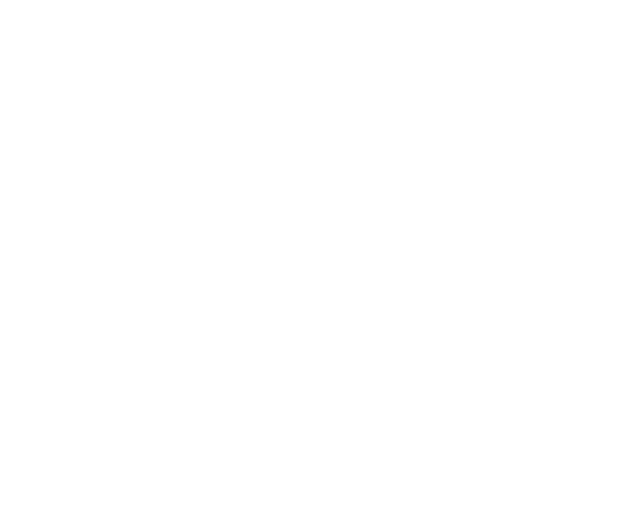
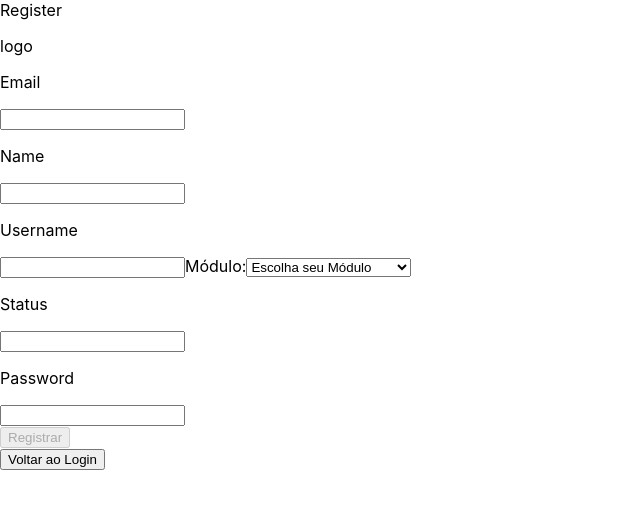
Before and after one commit to martinsfaah/Tryitter-frontend, a React (Create React App) app: page /register in a window 1280 px wide. Before the commit this address had no page. Shown: the top 508 px of the page, without its empty margins (0-640 px from the left). Built offline with nearby package versions, Linux system fonts and the light colour scheme.

Commit message:
:sparkles: feat: Adicionando página de register

```diff
--- a/src/App.js
+++ b/src/App.js
@@ -10,7 +10,7 @@ import {
 // import { Provider } from './context/Provider';
 
 import Login from './pages/Login';
-// import Register from './pages/Register';
+import Register from './pages/Register';
 // import Feed from './pages/Feed';
 
 export default function App() {
@@ -20,7 +20,7 @@ export default function App() {
         <Route path="/login" element={<Login />} />
         <Route exact path="/" element={<Navigate replace to="/login" />} />
         {/* <Route path="/feed" element={<Feed />} /> */}
-        {/* <Route path="/register" element={<Register />} /> */}
+        <Route path="/register" element={<Register />} />
       </Routes>
     </Router>
   );
--- a/src/pages/Login.jsx
+++ b/src/pages/Login.jsx
@@ -83,7 +83,7 @@ export default function Login() {
         <div>
           <button
             type="button"
-            onClick={ () => history.push('/register') }
+            onClick={ () => history('/register') }
           >
             Criar conta
           </button>
--- a/src/pages/Register.jsx
+++ b/src/pages/Register.jsx
@@ -0,0 +1,125 @@
+import React, { useState, useEffect } from 'react';
+import { useNavigate } from 'react-router';
+
+export default function Register() {
+  const [email, setEmail] = useState('');
+  const [password, setPassword] = useState('');
+  const [username, setUsername] = useState('');
+  const [name, setName] = useState('');
+  const [modulo, setModulo] = useState('');
+  const [status, setStatus] = useState('');
+  const [button, setButton] = useState(true);
+  const history = useNavigate();
+
+  async function handleRegisterButton(e) {
+    e.preventDefault();
+    // try {
+    //   // const req = await requestInfo({ email, password });
+    //   localStorage.setItem('user', JSON.stringify(req));
+    //   setIsloginSuced(true);
+    // } catch (error) {
+    //   return setIsLoginValid(false);
+    // }
+  }
+
+  useEffect(() => {
+    function validateInputs() {
+      const regexEmail = /^\w+([.-]?\w+)*@\w+([.-]?\w+)*(\.\w{2,3})+$/;
+      const MIN_PASSWORD = 8;
+      const MIN_TEXT_LENGTH = 5;
+      if (
+        email.match(regexEmail)
+        && parseFloat(password.length) >= MIN_PASSWORD
+        && parseFloat(name.length) >= MIN_TEXT_LENGTH
+        && parseFloat(username.length) >= MIN_TEXT_LENGTH
+        && parseFloat(modulo.length) > 0
+        && parseFloat(status.length) > 0
+      ) {
+        return setButton(false);
+      }
+      return setButton(true);
+    }
+
+    validateInputs();
+  }, [password, email, name, username, modulo, status, history]);
+
+  return (
+    <>
+      <div>Register</div>
+      <p>logo</p>
+      <form>
+        <label htmlFor="email">
+          <p>Email</p>
+          <input
+            type="text"
+            value={ email }
+            onChange={ ({ target: { value } }) => setEmail(value) }
+          />
+        </label>
+        <label htmlFor="name">
+          <p>Name</p>
+          <input
+            type="text"
+            value={ name }
+            onChange={ ({ target: { value } }) => setName(value) }
+          />
+        </label>
+        <label htmlFor="username">
+          <p>Username</p>
+          <input
+            type="text"
+            value={ username }
+            onChange={ ({ target: { value } }) => setUsername(value) }
+          />
+        </label>
+        <label htmlFor="modulo">Módulo:
+          <select
+            name="modulo"
+            value={ modulo }
+            onChange={ ({ target: { value } }) => setModulo(value) }
+          >
+            <option value="">Escolha seu Módulo</option>
+            <option value="Fundamentos">Fundamentos</option>
+            <option value="Front-End">Front-End</option>
+            <option value="Back-End">Back-End</option>
+            <option value="Ciência da Computação">Ciência da Computação</option>
+          </select>
+        </label>
+
+        <label htmlFor="status">
+          <p>Status</p>
+          <input
+            type="text"
+            value={ status }
+            onChange={ ({ target: { value } }) => setStatus(value) }
+          />
+        </label>
+        <label htmlFor="Password">
+          <p>Password</p>
+          <input
+            type="password"
+            value={ password }
+            onChange={ ({ target: { value } }) => setPassword(value) }
+          />
+        </label>
+        <div>
+          <button
+            type="submit"
+            disabled={ button }
+            onClick={ handleRegisterButton }
+          >
+            Registrar
+          </button>
+        </div>
+        <div>
+          <button
+            type="button"
+            onClick={ () => history('/login') }
+          >
+            Voltar ao Login
+          </button>
+        </div>
+      </form>
+    </>
+  )
+}
```
